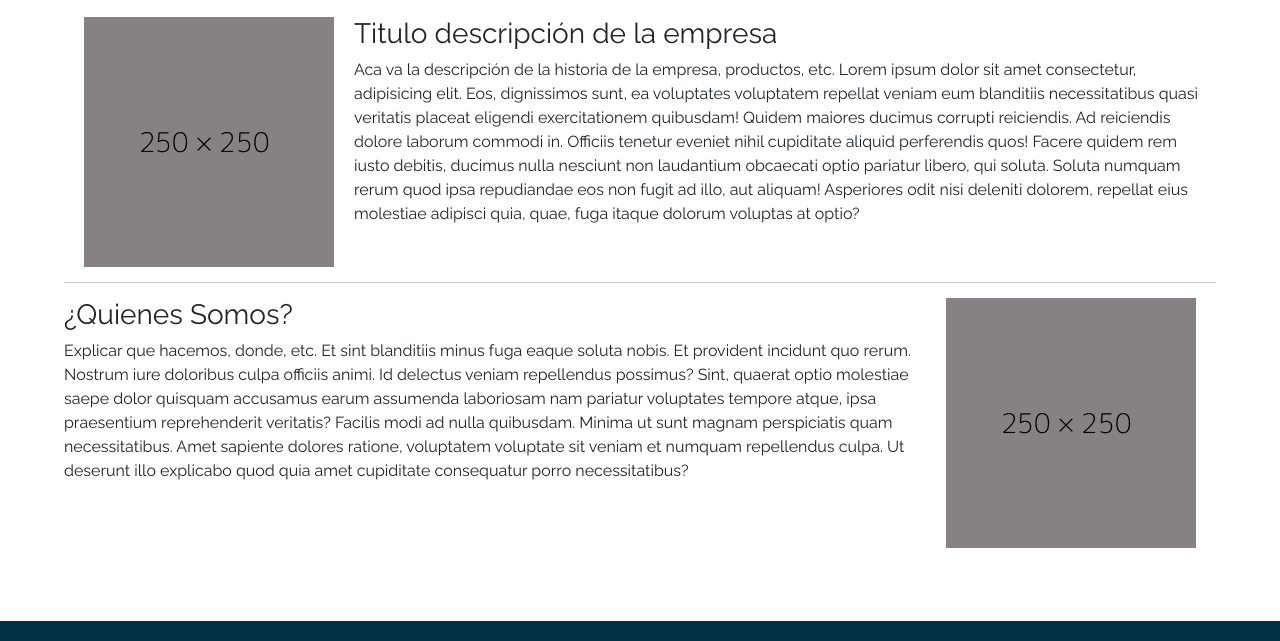
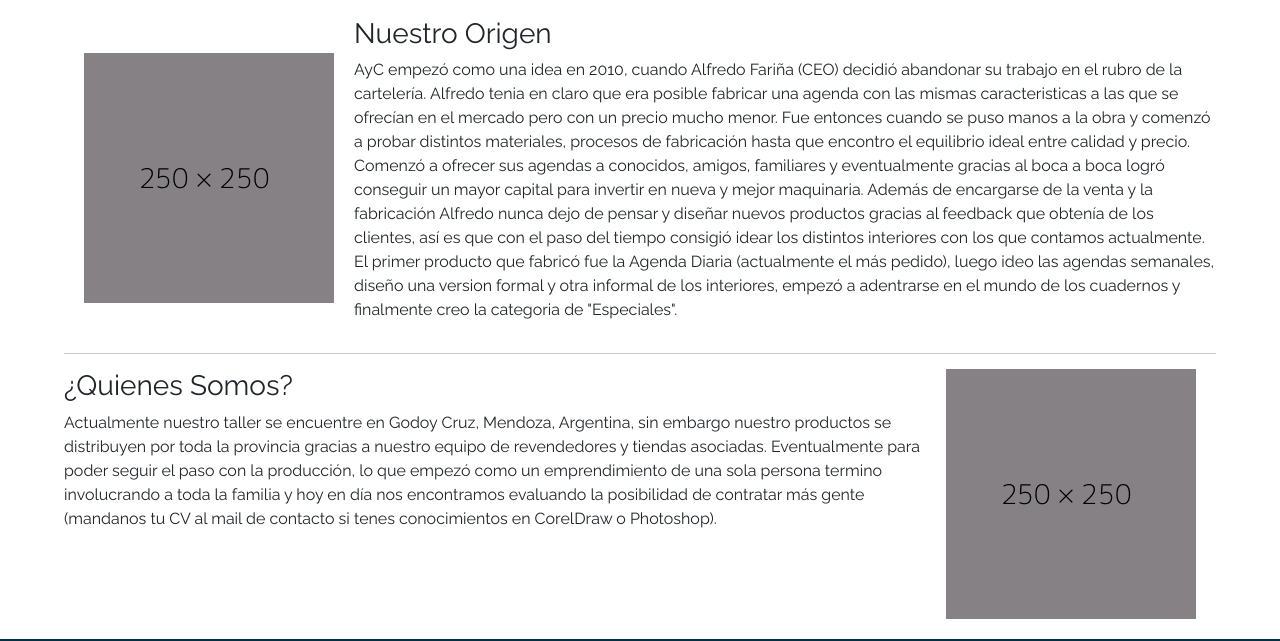
Before and after one commit to octaviofarinia/Tienda-AyC, a website: page pages/nosotros.html in a window 1280 px wide. Shown: the part 69-710 px from the top of the page. Drawn offline with nearby package versions, Linux system fonts and the light colour scheme.

Commit message:
contenido general a las vistas que tenian lorem ipsum

```diff
--- a/pages/nosotros.html
+++ b/pages/nosotros.html
@@ -63,21 +63,12 @@
             <div id="containerUno">
                 <img class="descripcionSectionImg" src="../media/img/muestra_card.jpg" alt="">
                 <div class="descripcionSectionBody">
-                    <h3 class="titulo">Titulo descripción de la empresa</h3>
-                    <p>Aca va la descripción de la historia de la empresa, productos, etc. Lorem ipsum dolor sit amet
-                        consectetur,
-                        adipisicing elit. Eos, dignissimos sunt, ea voluptates voluptatem repellat veniam eum blanditiis
-                        necessitatibus quasi veritatis placeat eligendi exercitationem quibusdam! Quidem maiores ducimus
-                        corrupti
-                        reiciendis.
-                        Ad reiciendis dolore laborum commodi in. Officiis tenetur eveniet nihil cupiditate aliquid perferendis
-                        quos!
-                        Facere quidem rem iusto debitis, ducimus nulla nesciunt non laudantium obcaecati optio pariatur libero,
-                        qui
-                        soluta.
-                        Soluta numquam rerum quod ipsa repudiandae eos non fugit ad illo, aut aliquam! Asperiores odit nisi
-                        deleniti
-                        dolorem, repellat eius molestiae adipisci quia, quae, fuga itaque dolorum voluptas at optio?
+                    <h3 class="titulo">Nuestro Origen</h3>
+                    <p>AyC empezó como una idea en 2010, cuando Alfredo Fariña (CEO) decidió abandonar su trabajo en el rubro de la cartelería. Alfredo tenia en claro que era posible fabricar una agenda con las mismas caracteristicas a las que se ofrecían en el mercado pero con un precio mucho menor. Fue entonces cuando se puso manos a la obra y comenzó a probar distintos
+                        materiales, procesos de fabricación hasta que encontro el equilibrio ideal entre calidad y precio.
+                        Comenzó a ofrecer sus agendas a conocidos, amigos, familiares y eventualmente gracias al boca a boca logró conseguir un mayor capital para invertir en nueva y mejor maquinaria.
+                        Además de encargarse de la venta y la fabricación Alfredo nunca dejo de pensar y diseñar nuevos productos gracias al feedback que obtenía de los clientes, así es que con el paso del tiempo consigió idear los distintos interiores con los que contamos actualmente.
+                        El primer producto que fabricó fue la Agenda Diaria (actualmente el más pedido), luego ideo las agendas semanales, diseño una version formal y otra informal de los interiores, empezó a adentrarse en el mundo de los cuadernos y finalmente creo la categoria de "Especiales".
                     </p>
                 </div>
             </div>
@@ -86,18 +77,9 @@
                 <img class="descripcionSectionImg" src="../media/img/muestra_card.jpg" alt="">
                 <div class="descripcionSectionBody">
                     <h3 class="titulo">¿Quienes Somos?</h3>
-                    <p>Explicar que hacemos, donde, etc. Et sint blanditiis minus fuga eaque soluta nobis. Et provident incidunt
-                        quo
-                        rerum. Nostrum iure doloribus culpa officiis animi.
-                        Id delectus veniam repellendus possimus? Sint, quaerat optio molestiae saepe dolor quisquam accusamus
-                        earum
-                        assumenda laboriosam nam pariatur voluptates tempore atque, ipsa praesentium reprehenderit veritatis?
-                        Facilis modi ad nulla quibusdam.
-                        Minima ut sunt magnam perspiciatis quam necessitatibus. Amet sapiente dolores ratione, voluptatem
-                        voluptate
-                        sit veniam et numquam repellendus culpa. Ut deserunt illo explicabo quod quia amet cupiditate
-                        consequatur
-                        porro necessitatibus?
+                    <p>
+                        Actualmente nuestro taller se encuentre en Godoy Cruz, Mendoza, Argentina, sin embargo nuestro productos se distribuyen por toda la provincia gracias a nuestro equipo de revendedores y tiendas asociadas.
+                        Eventualmente para poder seguir el paso con la producción, lo que empezó como un emprendimiento de una sola persona termino involucrando a toda la familia y hoy en día nos encontramos evaluando la posibilidad de contratar más gente (mandanos tu CV al mail de contacto si tenes conocimientos en CorelDraw o Photoshop).
                     </p>
                 </div>
             </div>
```
Also changed, not shown: pages/agendas.html (+1 -4 lines), pages/cuadernos.html (+3 -3 lines), pages/especiales.html (+3 -4 lines).
